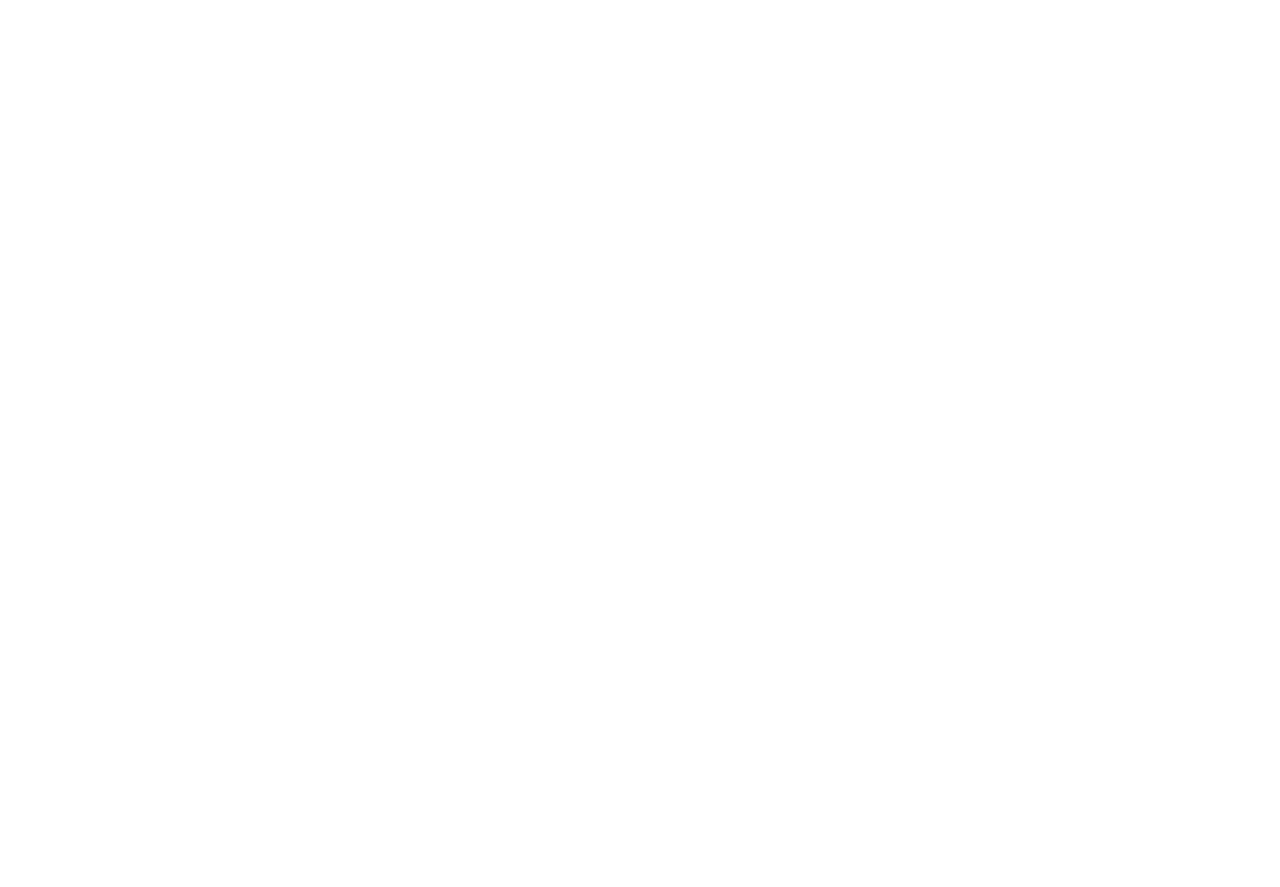
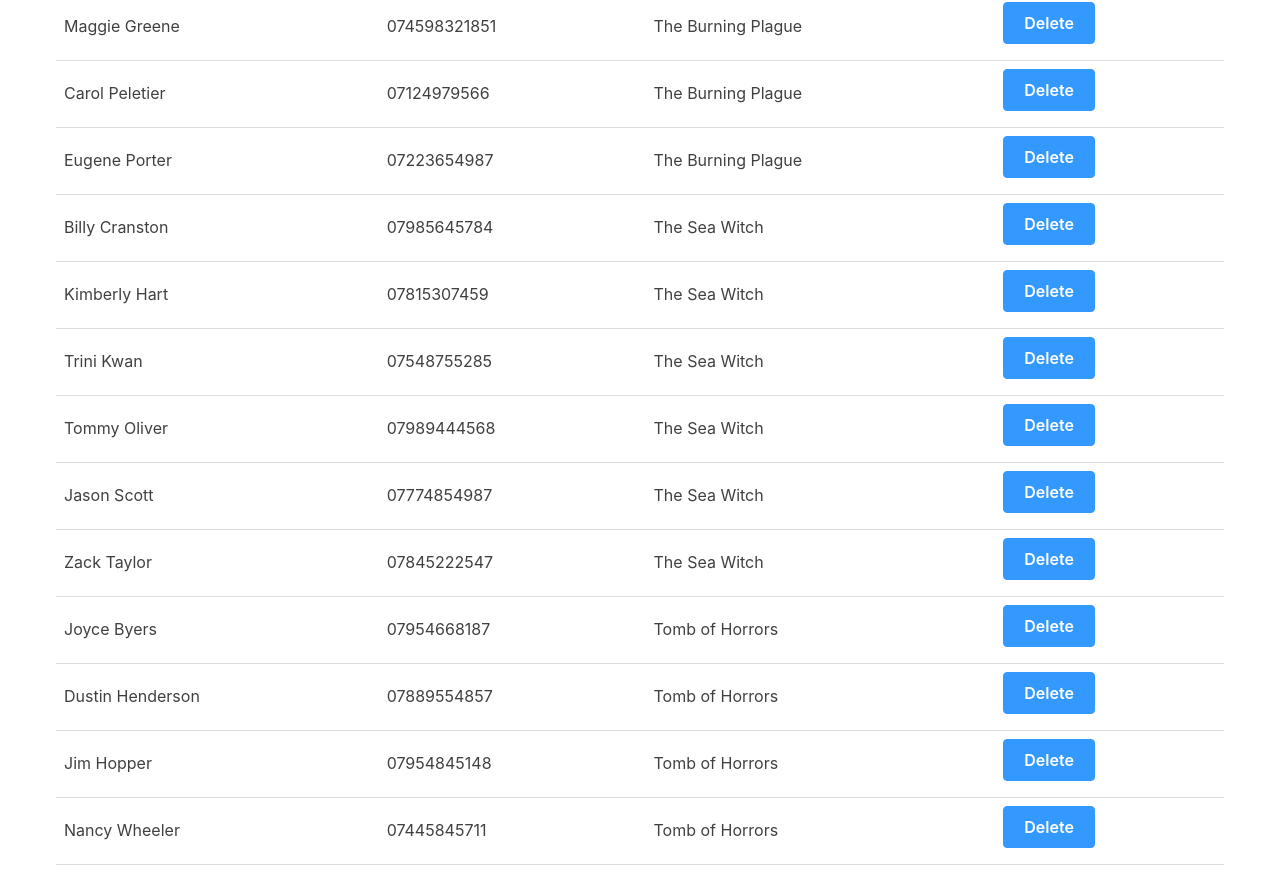
Before and after one commit to cook956/gaming, a React (Create React App) app in the folder main/: page / in a window 1280 px wide. Shown: the part 1257-2144 px from the top of the page. Before the commit the page ends 1208 px from the top, so only its background shows below. Built offline with nearby package versions, Linux system fonts and the light colour scheme.

Commit message:
now displaying all customers

```diff
--- a/main/src/App.js
+++ b/main/src/App.js
@@ -28,28 +28,100 @@ class App extends Component {
             {
                 'name': 'Thodore Bagwell',
                 'number': '07561384896',
-                'game':'One Last Riddle',
+                'game': 'One Last Riddle',
             },
             {
                 'name': 'Brad Bellick',
                 'number': '07883256418',
-                'game':'One Last Riddle',
+                'game': 'One Last Riddle',
             },
             {
                 'name': 'Lincoln Burrows',
                 'number': '07883256418',
-                'game':'One Last Riddle',
+                'game': 'One Last Riddle',
             },
             {
                 'name': 'Fernando Sucre',
                 'number': '07963212321',
-                'game':'One Last Riddle',
+                'game': 'One Last Riddle',
             },
             {
                 'name': 'Sara Tancredi',
                 'number': '07954186684',
-                'game':'One Last Riddle',
+                'game': 'One Last Riddle',
             },
+            {
+                'name': 'Daryl Dixon',
+                'number': '07963212321',
+                'game': 'The Burning Plague',
+            },
+            {
+                'name': 'Maggie Greene',
+                'number': '074598321851',
+                'game': 'The Burning Plague',
+            },
+            {
+                'name': 'Carol Peletier',
+                'number': '07124979566',
+                'game': 'The Burning Plague',
+            },
+            {
+                'name': 'Eugene Porter',
+                'number': '07223654987',
+                'game': 'The Burning Plague',
+            },
+            {
+                'name': 'Billy Cranston',
+                'number': '07985645784',
+                'game': 'The Sea Witch',
+            },
+            {
+                'name': 'Kimberly Hart',
+                'number': '07815307459',
+                'game': 'The Sea Witch',
+            },
+            {
+                'name': 'Trini Kwan',
+                'number': '07548755285',
+                'game': 'The Sea Witch',
+            },
+            {
+                'name': 'Tommy Oliver',
+                'number': '07989444568',
+                'game': 'The Sea Witch',
+            },
+            {
+                'name': 'Jason Scott',
+                'number': '07774854987',
+                'game': 'The Sea Witch',
+            },
+            {
+                'name': 'Zack Taylor',
+                'number': '07845222547',
+                'game': 'The Sea Witch',
+            },
+            {
+                'name': 'Joyce Byers',
+                'number': '07954668187',
+                'game': 'Tomb of Horrors',
+            },
+            {
+                'name': 'Dustin Henderson',
+                'number': '07889554857',
+                'game': 'Tomb of Horrors',
+            },
+            {
+                'name': 'Jim Hopper',
+                'number': '07954845148',
+                'game': 'Tomb of Horrors',
+            },
+            {
+                'name': 'Nancy Wheeler',
+                'number': '07445845711',
+                'game': 'Tomb of Horrors',
+            },
+
+
 
         ]
     };
@@ -65,7 +137,7 @@ class App extends Component {
     }
 
     handleSubmit = player => {
-        this.setState({player: [...this.state.players, player]});
+        this.setState({ player: [...this.state.players, player] });
     }
 
     render() {
@@ -82,7 +154,7 @@ class App extends Component {
                     playerData={players}
                     removePlayer={this.removePlayer}
                 />
-             </div>
+            </div>
         );
     }
 }
```
